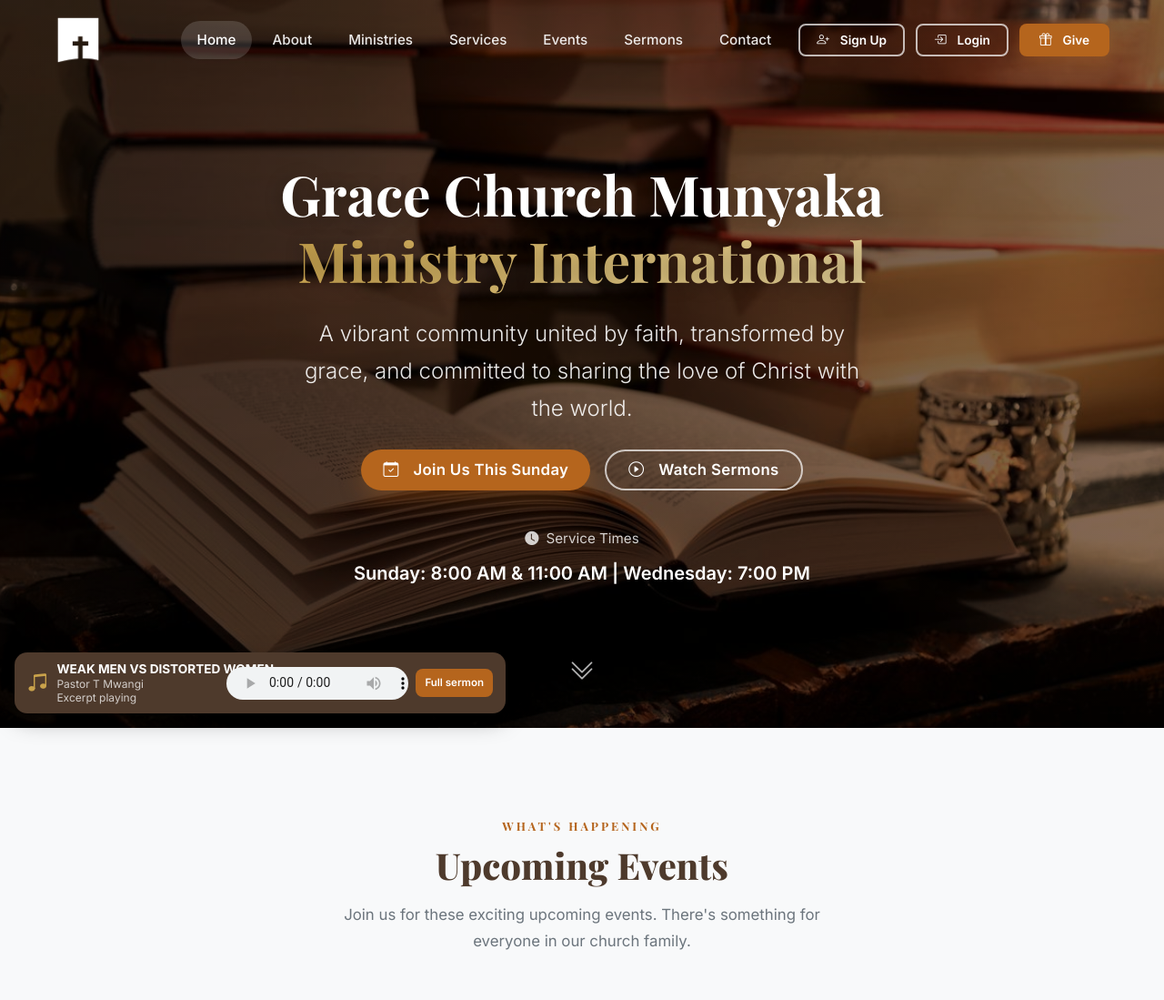
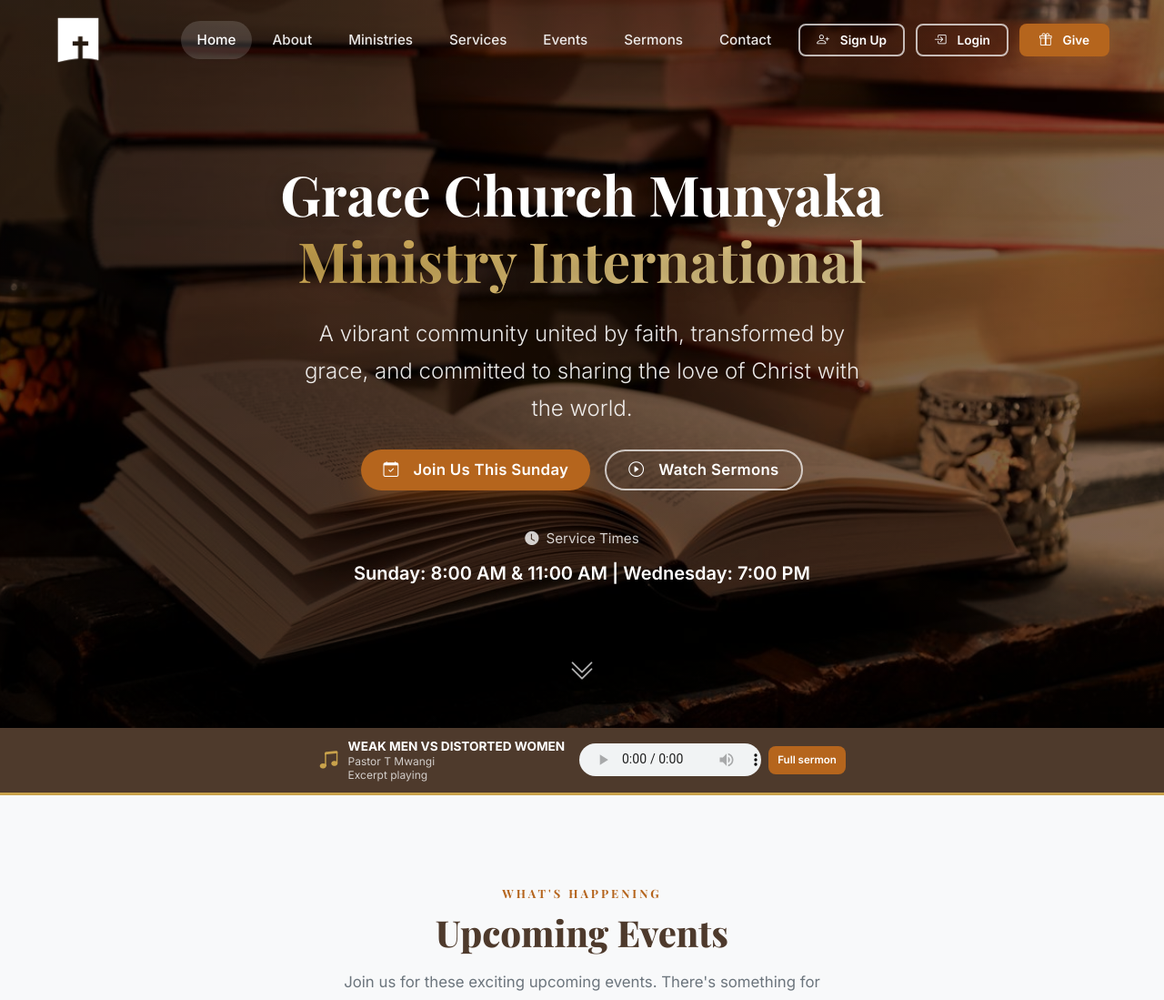
Before and after one commit to mbuguam443/grace-church, a Django app: page / in a window 1280 px wide. Shown: the top 1099 px of the page at 91% size. Run offline with Django 4.2, Linux system fonts and the light colour scheme; data comes from the database, SQL or seed files in the repository; data that the repository does not hold is empty.

Commit message:
Footer full church name; homepage audio player as in-flow band

```diff
--- a/templates/public/base.html
+++ b/templates/public/base.html
@@ -104,7 +104,7 @@
                         {% else %}
                         <img src="{% static 'img/logo.png' %}" alt="GC" style="height:40px;width:auto;object-fit:contain;">
                         {% endif %}
-                        {{ church_settings.short_name|default:"GC" }}
+                        {{ church_settings.church_name|default:"Grace Church Munyaka" }}
                     </h5>
                     <p class="mt-3">Grace Church Munyaka. A vibrant community committed to transforming lives through the love of Christ.</p>
                     <div class="social-links mt-3">
--- a/templates/public/home.html
+++ b/templates/public/home.html
@@ -37,6 +37,25 @@
         <a href="#upcoming-events"><i class="bi bi-chevron-double-down fs-3"></i></a>
     </div>
 </section>
+
+<!-- Autoplay Sermon Player -->
+<div class="gc-audio-player">
+    <div class="gc-audio-info">
+        <i class="bi bi-music-note-beamed gc-audio-icon"></i>
+        <div>
+            <strong>WEAK MEN VS DISTORTED WOMEN</strong>
+            <span>Pastor T Mwangi</span>
+            <span id="gcAudioMode">Excerpt playing</span>
+        </div>
+    </div>
+    <div class="gc-audio-controls">
+        <audio id="gcHomeAudio" controls preload="auto"
+               src="{% url 'public:audio' 'weak-men-vs-distorted-women.mp3' %}"
+               data-clip="{% url 'public:audio' 'weak-men-vs-distorted-women.mp3' %}"
+               data-full="{% url 'public:audio' 'weak-men-vs-distorted-women-full.mp3' %}"></audio>
+        <button type="button" id="gcAudioToggle">Full sermon</button>
+    </div>
+</div>
 
 <!-- Upcoming Events Section -->
 <section id="upcoming-events" class="section bg-light">
@@ -313,32 +332,12 @@
     </div>
 </section>
 
-<!-- Autoplay Sermon Player -->
-<div class="gc-audio-player">
-    <div class="gc-audio-info">
-        <i class="bi bi-music-note-beamed gc-audio-icon"></i>
-        <div>
-            <strong>WEAK MEN VS DISTORTED WOMEN</strong>
-            <span>Pastor T Mwangi</span>
-            <span id="gcAudioMode">Excerpt playing</span>
-        </div>
-    </div>
-    <div class="gc-audio-controls">
-        <audio id="gcHomeAudio" controls preload="auto"
-               src="{% url 'public:audio' 'weak-men-vs-distorted-women.mp3' %}"
-               data-clip="{% url 'public:audio' 'weak-men-vs-distorted-women.mp3' %}"
-               data-full="{% url 'public:audio' 'weak-men-vs-distorted-women-full.mp3' %}"></audio>
-        <button type="button" id="gcAudioToggle">Full sermon</button>
-    </div>
-</div>
 <style>
     .gc-audio-player {
-        position: fixed; left: 16px; bottom: 16px; z-index: 1050;
-        display: flex; align-items: center; gap: 12px;
+        display: flex; align-items: center; justify-content: center; gap: 16px;
         background: var(--secondary, #4E3A2C); color: #fff;
-        padding: 10px 14px; border-radius: 14px;
-        box-shadow: 0 8px 24px rgba(0,0,0,.35);
-        max-width: min(92vw, 540px);
+        padding: 12px 16px; width: 100%;
+        border-bottom: 3px solid var(--gold, #C9A24B);
     }
     .gc-audio-info { display: flex; align-items: center; gap: 10px; min-width: 0; }
     .gc-audio-icon { color: var(--gold, #C9A24B); font-size: 1.4rem; }
@@ -355,7 +354,7 @@
     .gc-audio-controls button:hover { opacity: .9; }
     #gcHomeAudio { height: 36px; width: 200px; flex-shrink: 0; }
     @media (max-width: 575px) {
-        .gc-audio-player { left: 8px; right: 8px; bottom: 8px; max-width: none; }
+        .gc-audio-player { flex-wrap: wrap; text-align: center; }
         .gc-audio-info { flex: 1; }
         #gcHomeAudio { width: 100%; }
     }
```
